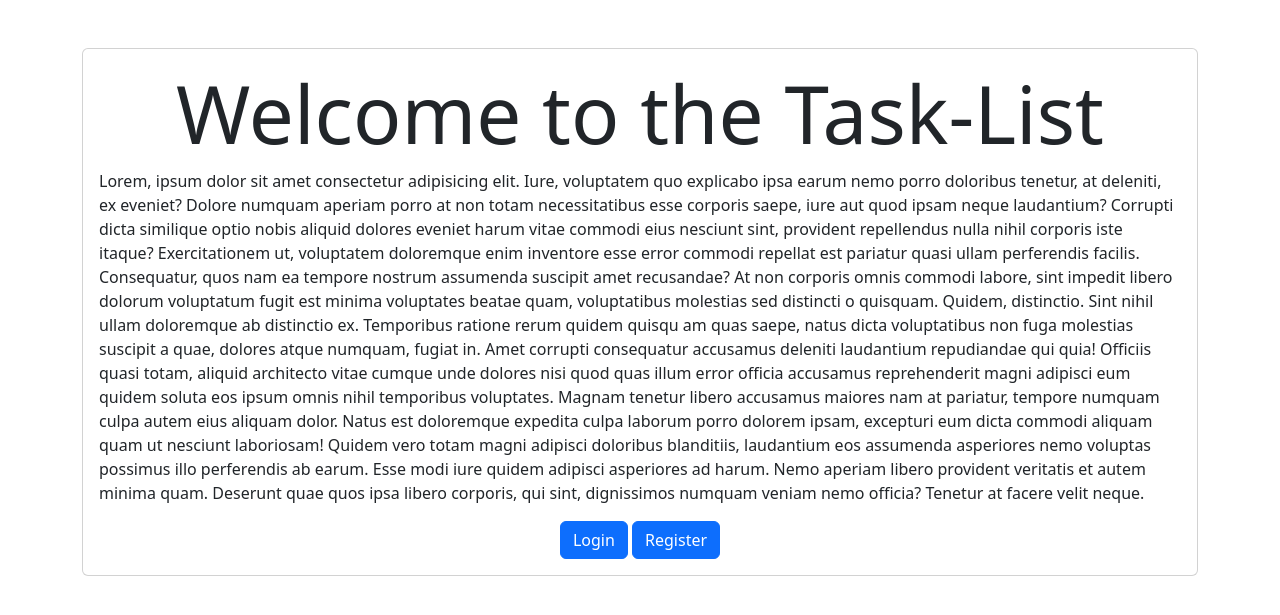
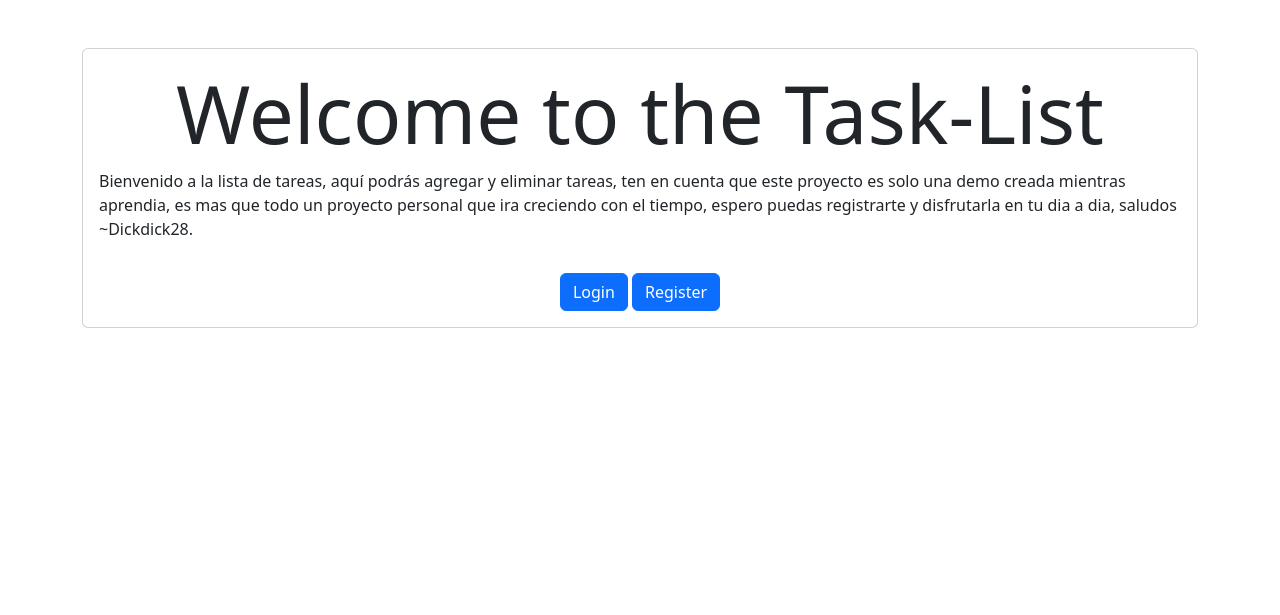
Before and after one commit to Dixon282005/Tareas-django, a Django app: page /home/ in a window 1280 px wide. Shown: the part 56-671 px from the top of the page. Run offline with Django 5.2, Linux system fonts and the light colour scheme.

Commit message:
Second commit

```diff
--- a/tasks/templates/home.html
+++ b/tasks/templates/home.html
@@ -4,23 +4,10 @@
 <main class="container py-5">
     <section class="card card-body">
       <h1 class="display-1 text-center">Welcome to the Task-List</h1>
-      <p>Lorem, ipsum dolor sit amet consectetur adipisicing elit. Iure, voluptatem quo explicabo ipsa earum nemo porro
-        doloribus tenetur, at deleniti, ex eveniet? Dolore numquam aperiam porro at non totam necessitatibus esse corporis
-        saepe, iure aut quod ipsam neque laudantium? Corrupti dicta similique optio nobis aliquid dolores eveniet harum
-        vitae commodi eius nesciunt sint, provident repellendus nulla nihil corporis iste itaque? Exercitationem ut,
-        voluptatem doloremque enim inventore esse error commodi repellat est pariatur quasi ullam perferendis facilis.
-        Consequatur, quos nam ea tempore nostrum assumenda suscipit amet recusandae? At non corporis omnis commodi labore,
-        sint impedit libero dolorum voluptatum fugit est minima voluptates beatae quam, voluptatibus molestias sed distincti
-        o quisquam. Quidem, distinctio. Sint nihil ullam doloremque ab distinctio ex. Temporibus ratione rerum quidem quisqu
-        am quas saepe, natus dicta voluptatibus non fuga molestias suscipit a quae, dolores atque numquam, fugiat in. Amet
-        corrupti consequatur accusamus deleniti laudantium repudiandae qui quia! Officiis quasi totam, aliquid architecto
-        vitae cumque unde dolores nisi quod quas illum error officia accusamus reprehenderit magni adipisci eum quidem
-        soluta eos ipsum omnis nihil temporibus voluptates. Magnam tenetur libero accusamus maiores nam at pariatur,
-        tempore numquam culpa autem eius aliquam dolor. Natus est doloremque expedita culpa laborum porro dolorem ipsam,
-        excepturi eum dicta commodi aliquam quam ut nesciunt laboriosam! Quidem vero totam magni adipisci doloribus
-        blanditiis, laudantium eos assumenda asperiores nemo voluptas possimus illo perferendis ab earum. Esse modi
-        iure quidem adipisci asperiores ad harum. Nemo aperiam libero provident veritatis et autem minima quam. Deserunt
-        quae quos ipsa libero corporis, qui sint, dignissimos numquam veniam nemo officia? Tenetur at facere velit neque.
+      <p>Bienvenido  a la lista de tareas, aquí podrás agregar y eliminar tareas, ten en cuenta
+        que este proyecto es solo una demo creada mientras aprendia, es mas que todo un proyecto
+        personal que ira creciendo con el tiempo, espero puedas registrarte y disfrutarla en tu
+        dia a dia, saludos ~Dickdick28.</p>
        </p>
        <div class="text-center">
        <a class="btn btn-primary" href="/login/">Login</a>
```
Also changed, not shown: tasks/templates/home2.html (+4 -17 lines), 1 other file.
